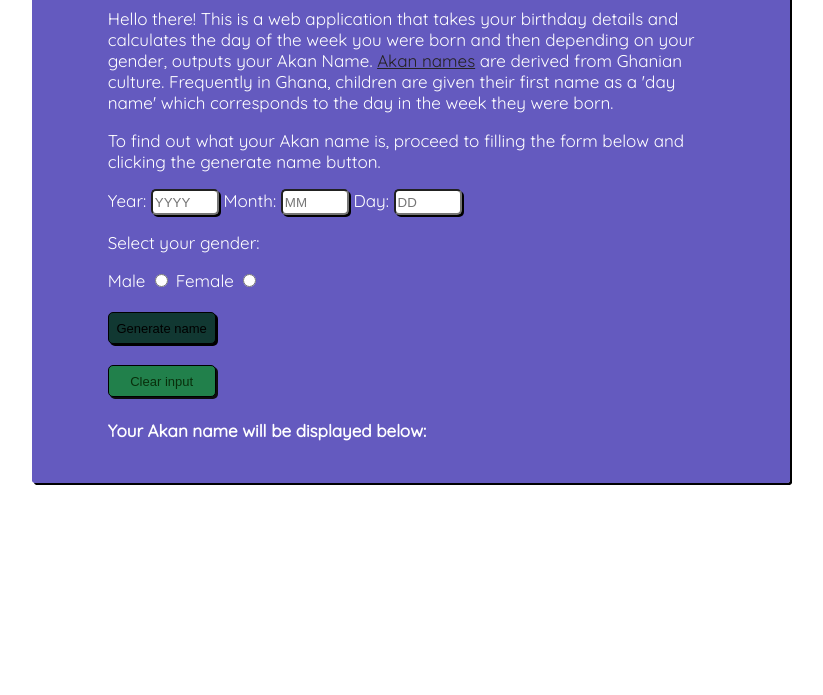
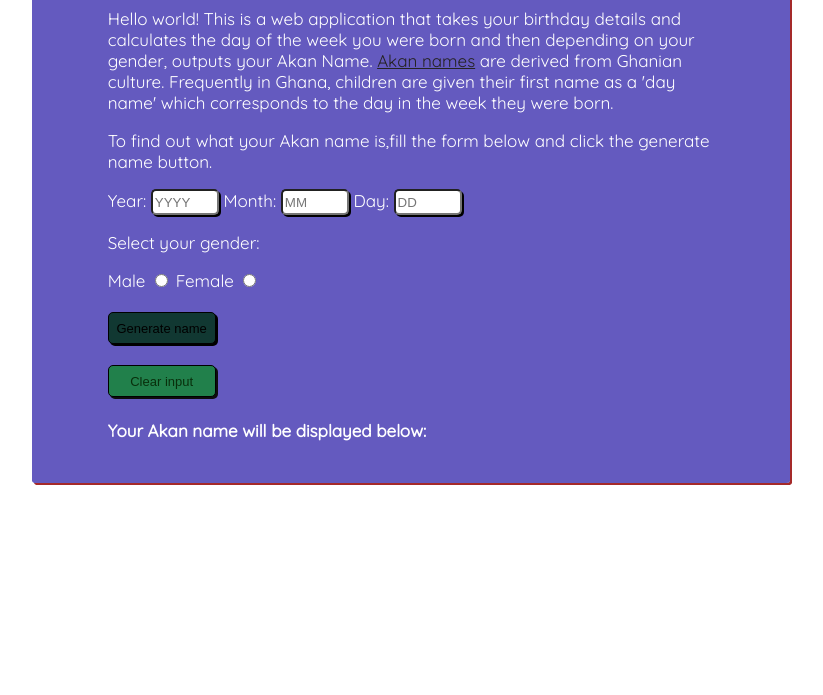
Before and after one commit to Poopiyo/namegenerator-week2, a plain HTML site: page index.html in a window 1280 px wide. Shown: the part 105-800 px from the top of the page, without its empty margins (229-1052 px from the left). Drawn offline with Linux system fonts and the light colour scheme.

Commit message:
Minor changes

```diff
--- a/css/style.css
+++ b/css/style.css
@@ -54,13 +54,13 @@ h1 {
 
 .content {
     background-color: rgba(41, 27, 167, 0.72);
-    /* height: 600px; */
+    /* height: 500px; */
     margin-left: 20%;
     margin-right: 20%;
     margin-top: 10px;
     margin-bottom: auto;
     padding-bottom: 20px;
-    box-shadow: 2px 2px #000000;
+    box-shadow: 2px 2px brown;
     border-radius: 0.5%;
 }
 
--- a/index.html
+++ b/index.html
@@ -6,16 +6,16 @@
     <title>Akan name Generator</title>
     <link rel="stylesheet" href="css/style.css" media="all">
     <link href="https://fonts.googleapis.com/css?family=Quicksand&display=swap" rel="stylesheet">
-    <link rel="icon" href="images/ghana.png" type="img/jpg">
+    <link rel="icon" href="images/ghana.jpg" type="img/jpg">
 </head>
 
 <body>
     <div class="content">
         <div class="container">
             <h1>Name generator!</h1>
-            <p>Hello there! This is a web application that takes your birthday details and calculates the day of the week you were born and then depending on your gender, outputs your Akan Name. <a class="research" href="https://en.wikipedia.org/wiki/Akan_names"
+            <p>Hello world! This is a web application that takes your birthday details and calculates the day of the week you were born and then depending on your gender, outputs your Akan Name. <a class="research" href="https://en.wikipedia.org/wiki/Akan_names"
                     target="_blank">Akan names</a> are derived from Ghanian culture. Frequently in Ghana, children are given their first name as a 'day name' which corresponds to the day in the week they were born. </p>
-            <p>To find out what your Akan name is, proceed to filling the form below and clicking the generate name button.
+            <p>To find out what your Akan name is,fill the form below and click the generate name button.</p>
             <form class="myform" onsubmit="return getAkanName()">
                 <label for="year-of-birth">
             Year:
```
Also changed, not shown: images/ghana.jpg (added), 1 other file. Lines whose indentation alone changed are shown as unchanged.
